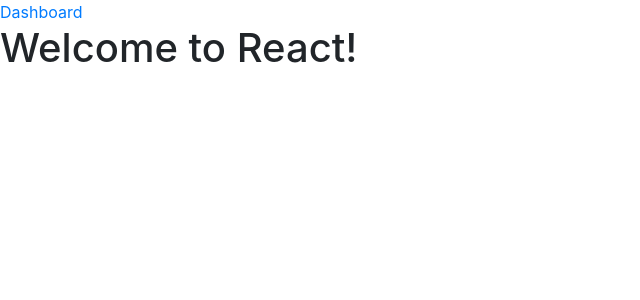
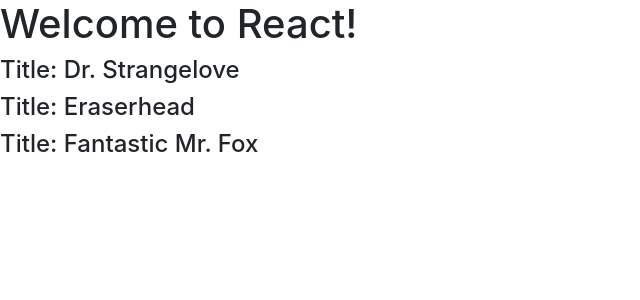
Before and after one commit to anderson-aristotle/react-components-prop, a React app: page / in a window 1280 px wide. Shown: the top 300 px of the page, without its empty margins (0-640 px from the left). Built offline with nearby package versions, Linux system fonts and the light colour scheme.

Commit message:
Add starter code from `react` lesson
So that we can pick up where we left off.

```diff
--- a/src/App.js
+++ b/src/App.js
@@ -1,24 +1,17 @@
 import React, { Component } from 'react'
 import logo from './logo.svg'
 import './App.scss'
-import { Route, Link } from 'react-router-dom'
 
-const Dashboard = () => (
-  <div>
-    <h3>Dashboard</h3>
-    <p>This is separate route.</p>
-  </div>
-)
+import Movie from './Movie.js'
+
+const movies = ['Dr. Strangelove', 'Eraserhead', 'Fantastic Mr. Fox']
 
 const App = () => (
   <div>
-    <nav>
-      <Link to="/dashboard">Dashboard</Link>
-    </nav>
     <h1>Welcome to React!</h1>
-    <div>
-      <Route path="/dashboard" component={Dashboard}/>
-    </div>
+    {movies.map(title => (
+      <Movie key={title} title={title} />
+    ))}
   </div>
 )
 
--- /dev/null
+++ b/src/Movie.js
@@ -0,0 +1,11 @@
+import React, { Component } from 'react'
+
+class Movie extends Component {
+  render () {
+    return (
+      <h4>Title: {this.props.title}</h4>
+    )
+  }
+}
+
+export default Movie
```
